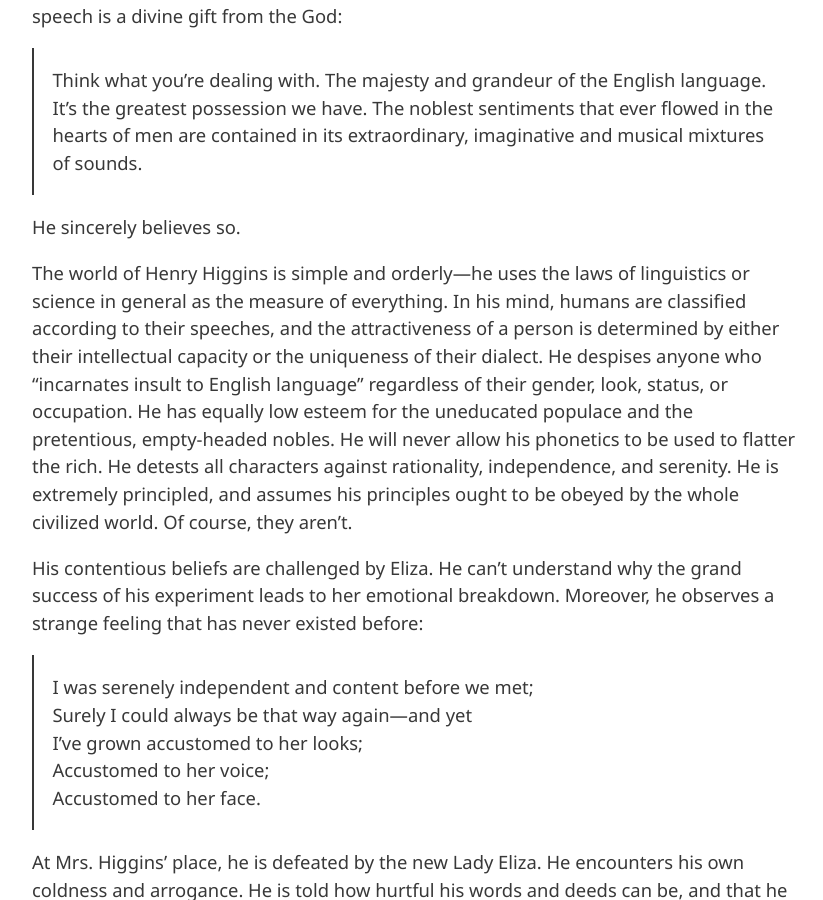
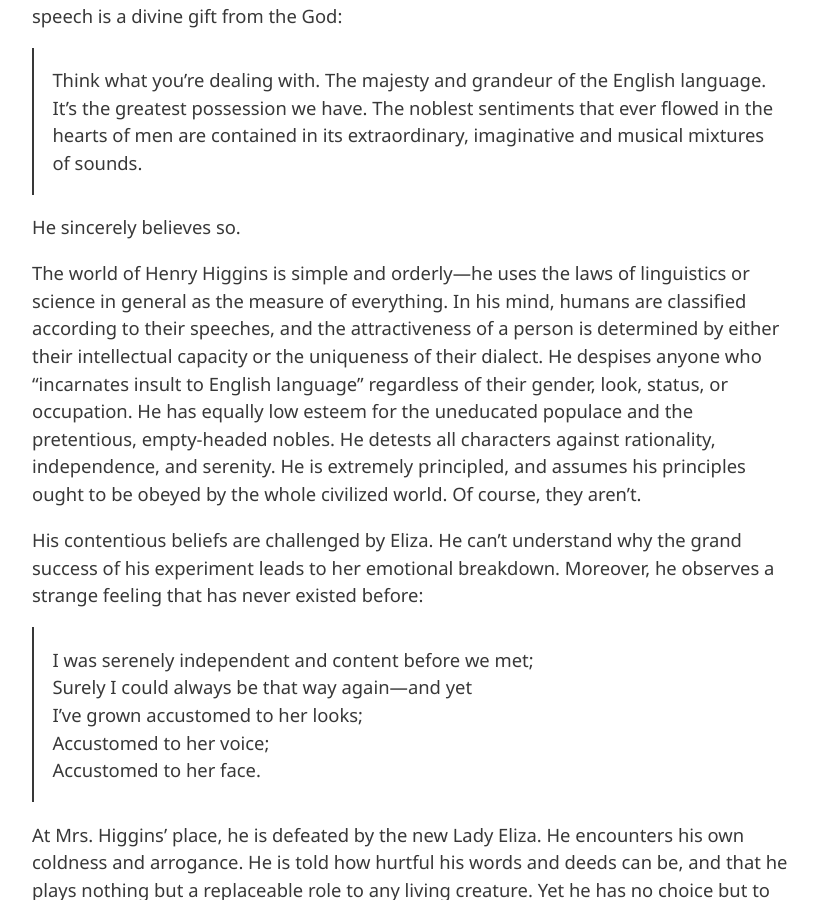
Before and after one commit to laskaux/laskaux.github.io, a Jekyll site: the page built from _posts/2018-12-09-my-fair-lady.md, in a window 1280 px wide and 900 px high, scrolled down 3318 px. Shown: the whole window, without its empty margins (224-1047 px from the left). Built offline with Jekyll 4.4.1, drawn with Linux system fonts in a browser that asks for light colours; nearby versions of some CDN libraries.

Commit message:
flatter the rich

```diff
--- a/_posts/2018-12-09-my-fair-lady.md
+++ b/_posts/2018-12-09-my-fair-lady.md
@@ -60,7 +60,7 @@ He lives in his profession. He invents his own universal alphabets and arranges
 
 He sincerely believes so.
 
-The world of Henry Higgins is simple and orderly—he uses the laws of linguistics or science in general as the measure of everything. In his mind, humans are classified according to their speeches, and the attractiveness of a person is determined by either their intellectual capacity or the uniqueness of their dialect. He despises anyone who “incarnates insult to English language” regardless of their gender, look, status, or occupation. He has equally low esteem for the uneducated populace and the pretentious, empty-headed nobles. He will never allow his phonetics to be used to flatter the rich. He detests all characters against rationality, independence, and serenity. He is extremely principled, and assumes his principles ought to be obeyed by the whole civilized world. Of course, they aren’t.
+The world of Henry Higgins is simple and orderly—he uses the laws of linguistics or science in general as the measure of everything. In his mind, humans are classified according to their speeches, and the attractiveness of a person is determined by either their intellectual capacity or the uniqueness of their dialect. He despises anyone who “incarnates insult to English language” regardless of their gender, look, status, or occupation. He has equally low esteem for the uneducated populace and the pretentious, empty-headed nobles. He detests all characters against rationality, independence, and serenity. He is extremely principled, and assumes his principles ought to be obeyed by the whole civilized world. Of course, they aren’t.
 
 His contentious beliefs are challenged by Eliza. He can’t understand why the grand success of his experiment leads to her emotional breakdown. Moreover, he observes a strange feeling that has never existed before:
 
```
